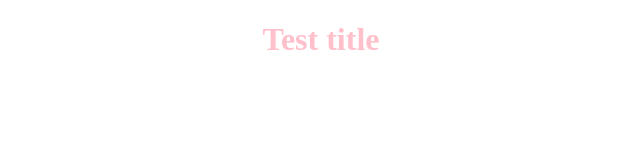
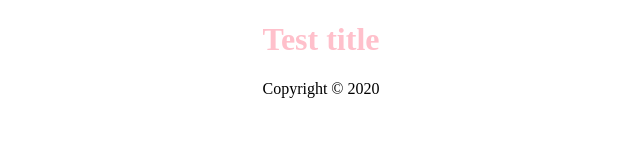
Before and after one commit to andrii-heorhitsa-valtech/vt_test_project, a plain HTML site: page index.html in a window 1280 px wide. Shown: the whole page, without its empty margins (319-959 px from the left). Drawn offline with Linux system fonts and the light colour scheme.

Commit message:
Add footer to body

```diff
--- a/css/main.css
+++ b/css/main.css
@@ -2,3 +2,7 @@ h1 {
     color: pink;
     text-align: center;
 }
+
+footer p {
+    text-align: center;
+}
--- a/index.html
+++ b/index.html
@@ -15,6 +15,12 @@
         </h1>
     </header>
 
+    <footer>
+        <p>
+            Copyright © 2020
+        </p>
+    </footer>
+
     <script src="js/scripts.js"></script>
 </body>
 </html>
```
